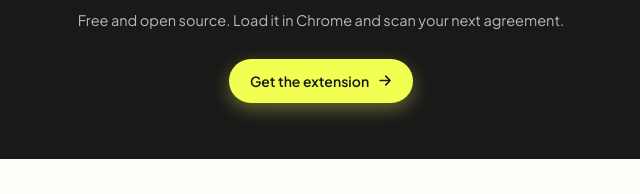
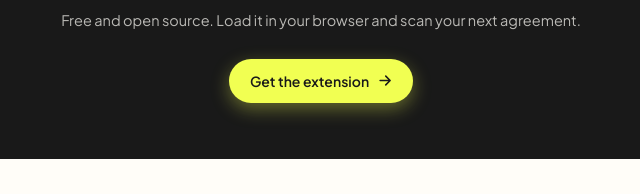
Before and after one commit to zarkbns/exetazo, a browser extension: page web/index.html in a window 1280 px wide. Shown: the part 4984-5178 px from the top of the page, 319-959 px from the left. Drawn offline with Linux system fonts and the light colour scheme.

Commit message:
Docs and site copy: Exetazo is a browser extension, not a Chrome extension — the README description, the site's meta description, and the final CTA no longer name a single browser now that both Chrome and Firefox are supported; the Chrome-specific load steps keep their section (it is a Chrome flow) and the Firefox section follows it, and the remaining Chrome references are accurate technical ones (chrome.storage.session, the sidePanel permission, documentation links).
Co-authored-by: Qwen-Coder <qwen-coder@alibabacloud.com>

```diff
--- a/web/index.html
+++ b/web/index.html
@@ -4,7 +4,7 @@
   <meta charset="UTF-8" />
   <meta name="viewport" content="width=device-width, initial-scale=1.0" />
   <title>Exetazo — Legal security before you agree</title>
-  <meta name="description" content="Exetazo is a Chrome extension that reads the terms of service for you and shows the clauses that could cost you money, your data, or your right to sue — with the exact sentence behind every flag. Not legal advice." />
+  <meta name="description" content="Exetazo is a browser extension that reads the terms of service for you and shows the clauses that could cost you money, your data, or your right to sue — with the exact sentence behind every flag. Not legal advice." />
   <link rel="canonical" href="https://www.exetazo.xyz/" />
 
   <!-- Social preview: mirrors the hero, so a shared link shows the page itself -->
@@ -453,7 +453,7 @@
   <section class="section container">
     <div class="final-cta reveal">
       <h2>Stop agreeing to what you haven't read.</h2>
-      <p>Free and open source. Load it in Chrome and scan your next agreement.</p>
+      <p>Free and open source. Load it in your browser and scan your next agreement.</p>
       <a href="https://github.com/zarkbns/exetazo#readme" class="btn btn-lime">
         Get the extension
         <svg viewBox="0 0 24 24" fill="none" stroke="currentColor" stroke-width="2.5" stroke-linecap="round" stroke-linejoin="round"><path d="M5 12h14M14 5l7 7-7 7"/></svg>
```
Also changed, not shown: README.md.
